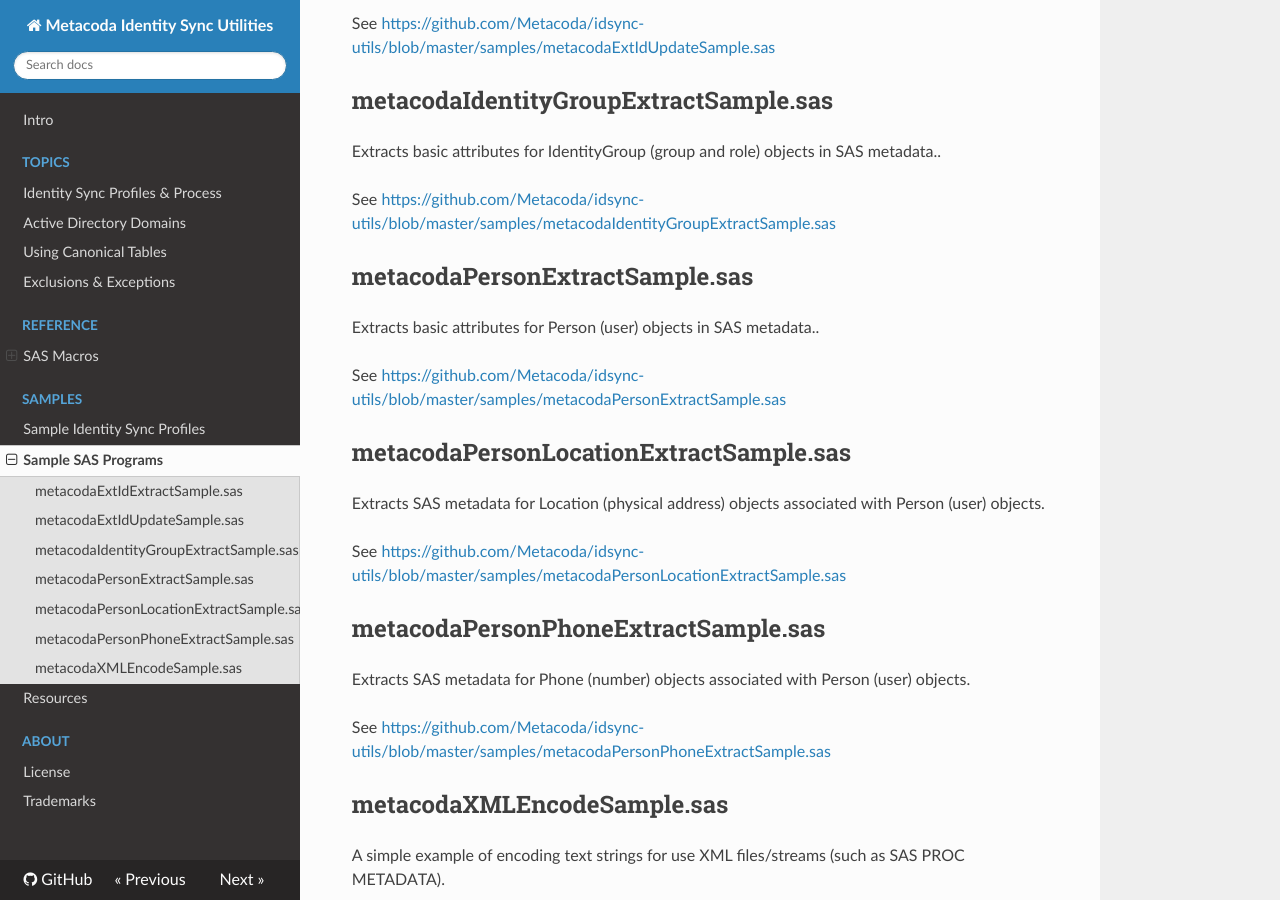
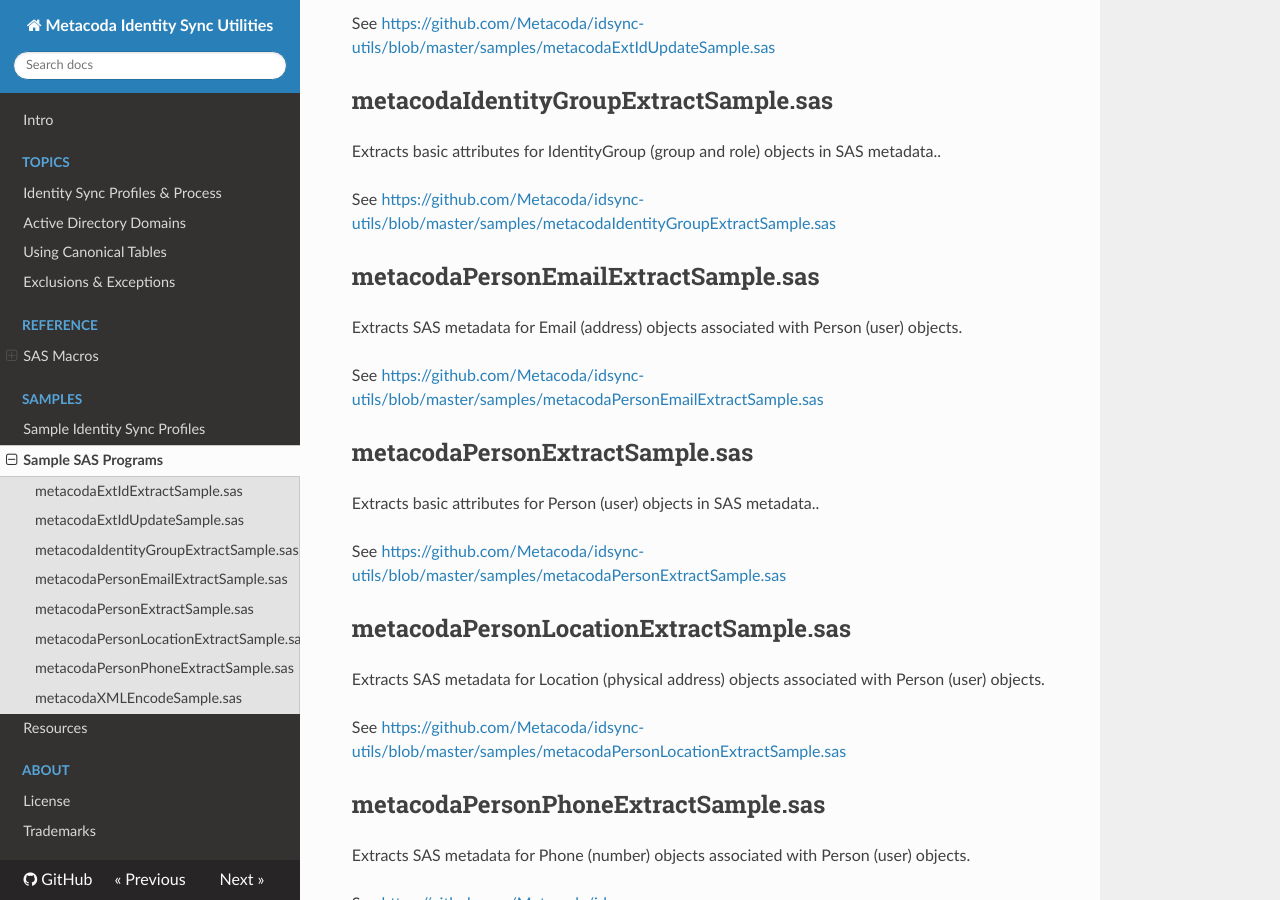
Before and after one commit to Metacoda/idsync-utils, an MkDocs documentation site: the page built from docs/samples/sas-samples.md, in a window 1280 px wide and 900 px high, scrolled down 548 px. Built offline with MkDocs 1.6.1, drawn with Linux system fonts in a browser that asks for light colours; nearby versions of some CDN libraries; old or Windows-style settings are respelled for this version of MkDocs.

Commit message:
Added metacodaPersonEmailExtract macro, sample and doc.

```diff
--- a/docs/samples/sas-samples.md
+++ b/docs/samples/sas-samples.md
@@ -23,6 +23,12 @@
 
 See <https://github.com/Metacoda/idsync-utils/blob/master/samples/metacodaIdentityGroupExtractSample.sas>
 
+## metacodaPersonEmailExtractSample.sas
+
+Extracts SAS metadata for Email (address) objects associated with Person (user) objects.
+
+See <https://github.com/Metacoda/idsync-utils/blob/master/samples/metacodaPersonEmailExtractSample.sas>
+
 ## metacodaPersonExtractSample.sas
 
 Extracts basic attributes for Person (user) objects in SAS metadata..
--- a/mkdocs.yml
+++ b/mkdocs.yml
@@ -18,6 +18,7 @@
       - '%metacodaExtIdExtract': 'sasautos/metacodaExtIdExtract.md'
       - '%metacodaExtIdUpdate': 'sasautos/metacodaExtIdUpdate.md'
       - '%metacodaIdentityGroupExtract': 'sasautos/metacodaIdentityGroupExtract.md'
+      - '%metacodaPersonEmailExtract': 'sasautos/metacodaPersonEmailExtract.md'
       - '%metacodaPersonExtract': 'sasautos/metacodaPersonExtract.md'
       - '%metacodaPersonLocationExtract': 'sasautos/metacodaPersonLocationExtract.md'
       - '%metacodaPersonPhoneExtract': 'sasautos/metacodaPersonPhoneExtract.md'
```
Also changed, not shown: docs/sasautos/index.md (+1 -0 lines), docs/sasautos/metacodaPersonEmailExtract.md (added, +39 -0 lines), 2 other files.
